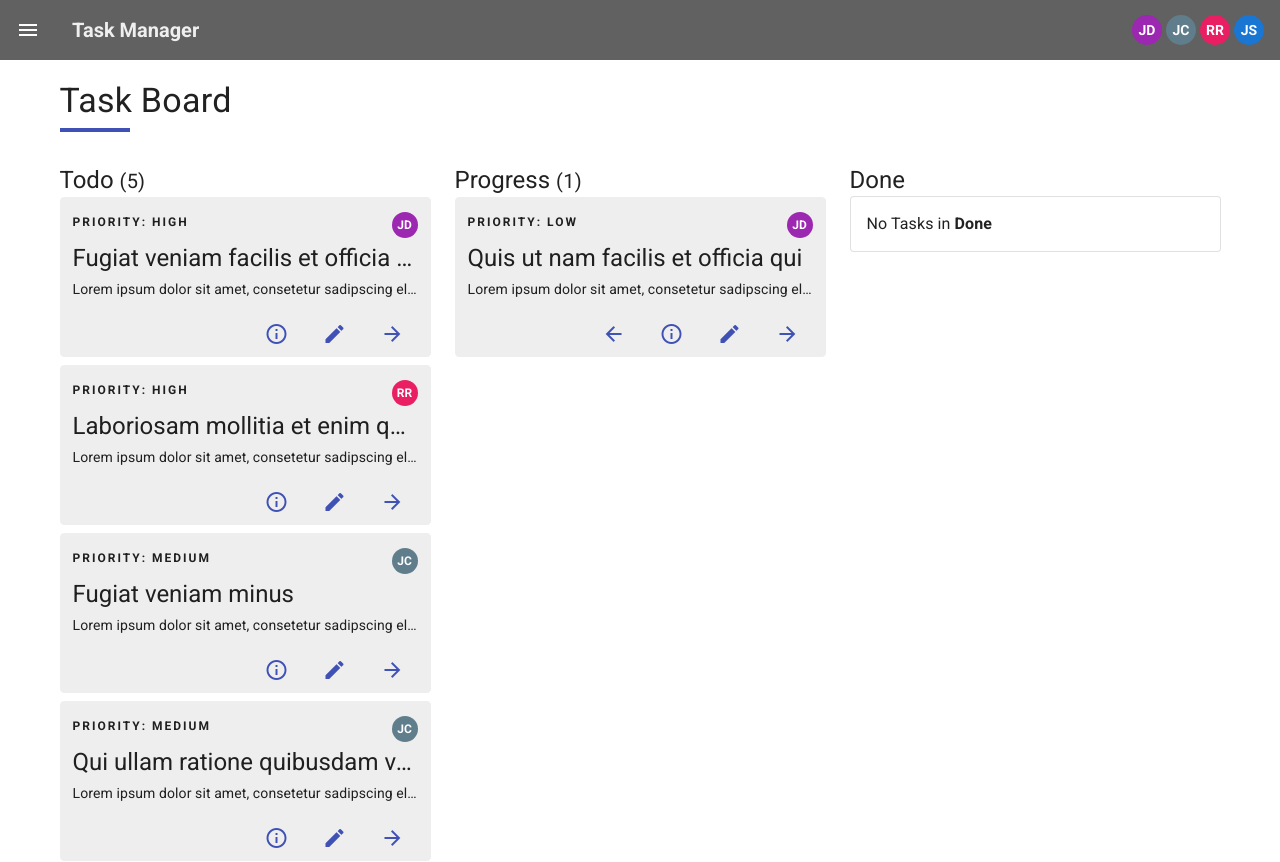
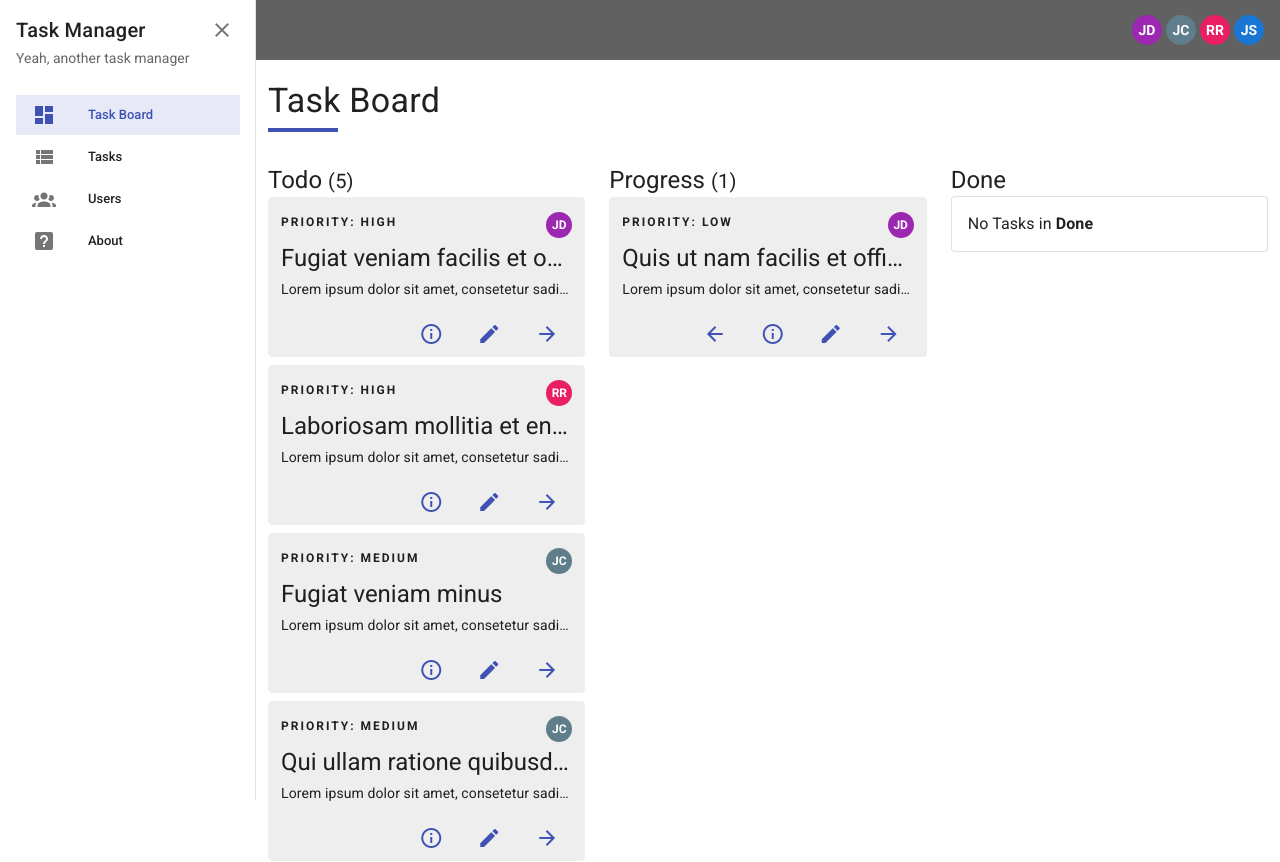
Before and after one commit to ealafryafresena/vue-todo-app, a Vue app: page / in a window 1280 px wide. Shown: the top 862 px of the page. Built offline with nearby package versions, Linux system fonts and the light colour scheme; data requests are answered from the project's data file.

Commit message:
display side menu depending on viewport size

```diff
--- a/src/components/NavBar.vue
+++ b/src/components/NavBar.vue
@@ -64,7 +64,7 @@ import { mapGetters, mapActions } from "vuex";
 export default {
   components: { UserInitials },
   data: () => ({
-    drawer: false,
+    drawer: window.innerWidth > 1263 ? true : false,
     initialsStyle: {
       width: "30px",
       height: "30px",
```
